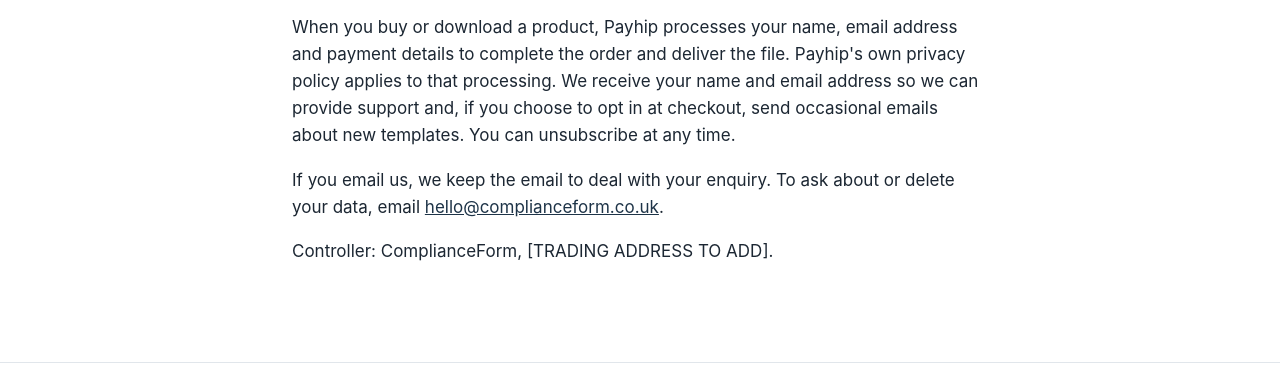
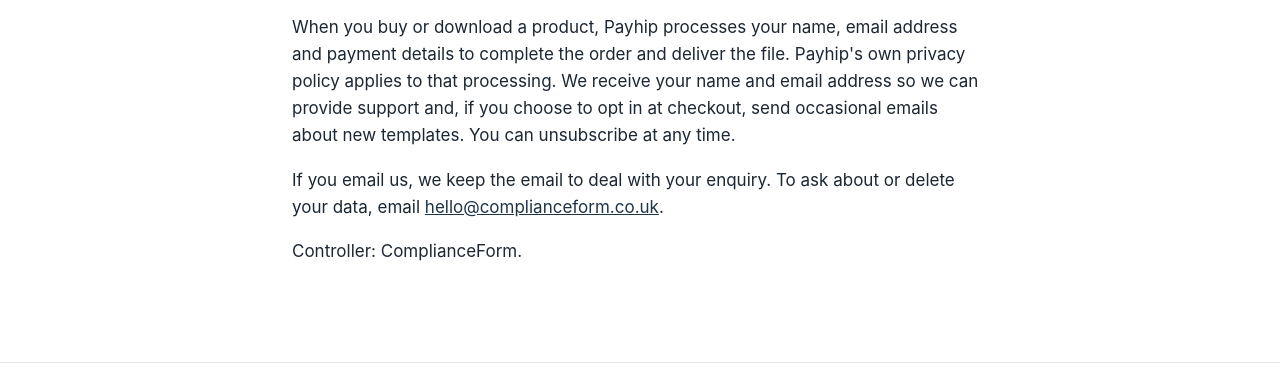
Before and after one commit to ComplianceForm/complianceform-site, a plain HTML site: page privacy/index.html in a window 1280 px wide. Shown: the part 231-608 px from the top of the page. Drawn offline with Linux system fonts and the light colour scheme.

Commit message:
Remove address placeholder until trading address is confirmed
Co-Authored-By: Claude Opus 5.5 <noreply@anthropic.com>
Claude-Session: https://claude.ai/code/session_013wp9YFf68gxrkSZDupVWK1

```diff
--- a/privacy/index.html
+++ b/privacy/index.html
@@ -80,7 +80,7 @@ footer.site a{color:var(--muted);margin-right:16px}
 <main><section><div class="narrow"><h1>Privacy</h1><p>This website does not use advertising or tracking cookies.</p>
 <p>When you buy or download a product, Payhip processes your name, email address and payment details to complete the order and deliver the file. Payhip's own privacy policy applies to that processing. We receive your name and email address so we can provide support and, if you choose to opt in at checkout, send occasional emails about new templates. You can unsubscribe at any time.</p>
 <p>If you email us, we keep the email to deal with your enquiry. To ask about or delete your data, email <a href="mailto:hello@complianceform.co.uk">hello@complianceform.co.uk</a>.</p>
-<p>Controller: ComplianceForm, [TRADING ADDRESS TO ADD].</p></div></section></main>
+<p>Controller: ComplianceForm.</p></div></section></main>
 <footer class="site"><div class="wrap">
 <div><a class="logo" href="../" style="font-size:16px"><svg width="28" height="28" viewBox="0 0 32 32" aria-hidden="true"><rect x="2" y="2" width="28" height="28" rx="6" fill="#1E3448"/><path d="M9 16.5l4.5 4.5L23 11.5" stroke="#fff" stroke-width="3.2" fill="none" stroke-linecap="round" stroke-linejoin="round"/><rect x="20" y="20" width="9" height="9" rx="2" fill="#B3261E"/></svg>ComplianceForm</a><p style="max-width:380px">Practical record-keeping templates for UK landlords, managing agents and small businesses.</p></div>
 <div><p><a href="../fire-safety-log-book/">Fire Safety Log Book</a><a href="../free-fire-safety-log-book/">Free printable</a><a href="../guides/">Guides</a></p>
```
Also changed, not shown: terms/index.html (+1 -1 lines).
